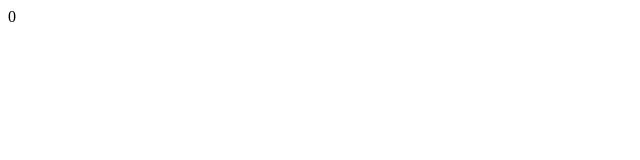
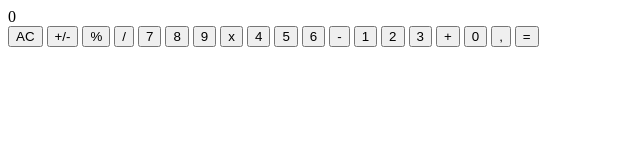
Before and after one commit to ArthurSobreira/ios-calculator, a plain HTML site: page src/index.html in a window 1280 px wide. Shown: the whole page, without its empty margins (0-640 px from the left). Drawn offline with Linux system fonts and the light colour scheme.

Commit message:
Update index.html

```diff
--- a/src/index.html
+++ b/src/index.html
@@ -13,6 +13,28 @@
         <div class="result">
             <span>0</span>
         </div>
+
+        <div class="buttons">
+            <button>AC</button>
+            <button>+/-</button>
+            <button>%</button>
+            <button>/</button>
+            <button>7</button>
+            <button>8</button>
+            <button>9</button>
+            <button>x</button>
+            <button>4</button>
+            <button>5</button>
+            <button>6</button>
+            <button>-</button>
+            <button>1</button>
+            <button>2</button>
+            <button>3</button>
+            <button>+</button>
+            <button>0</button>
+            <button>,</button>
+            <button>=</button>
+        </div>
     </div>
     <script src="index.js"></script>
 </body>
```
